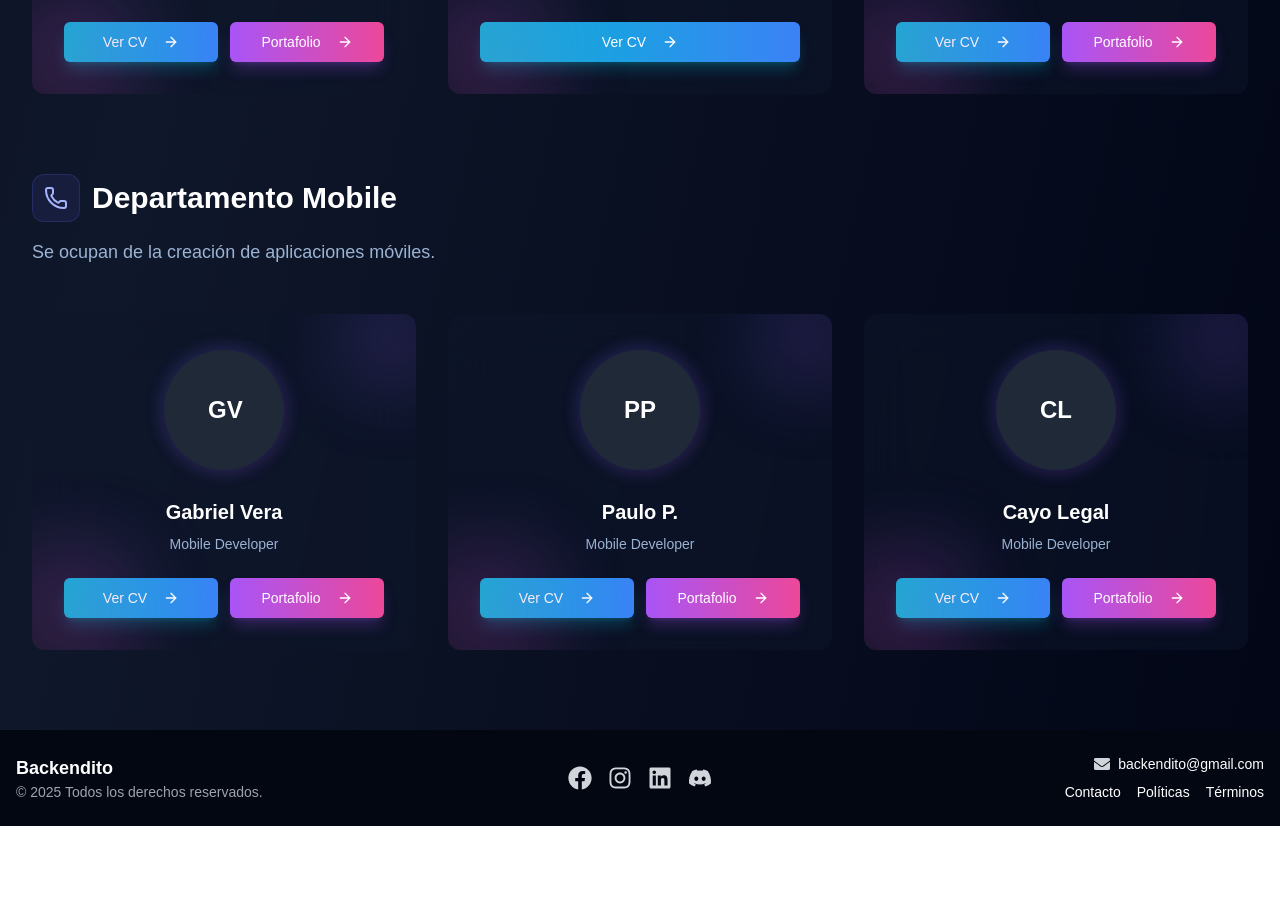
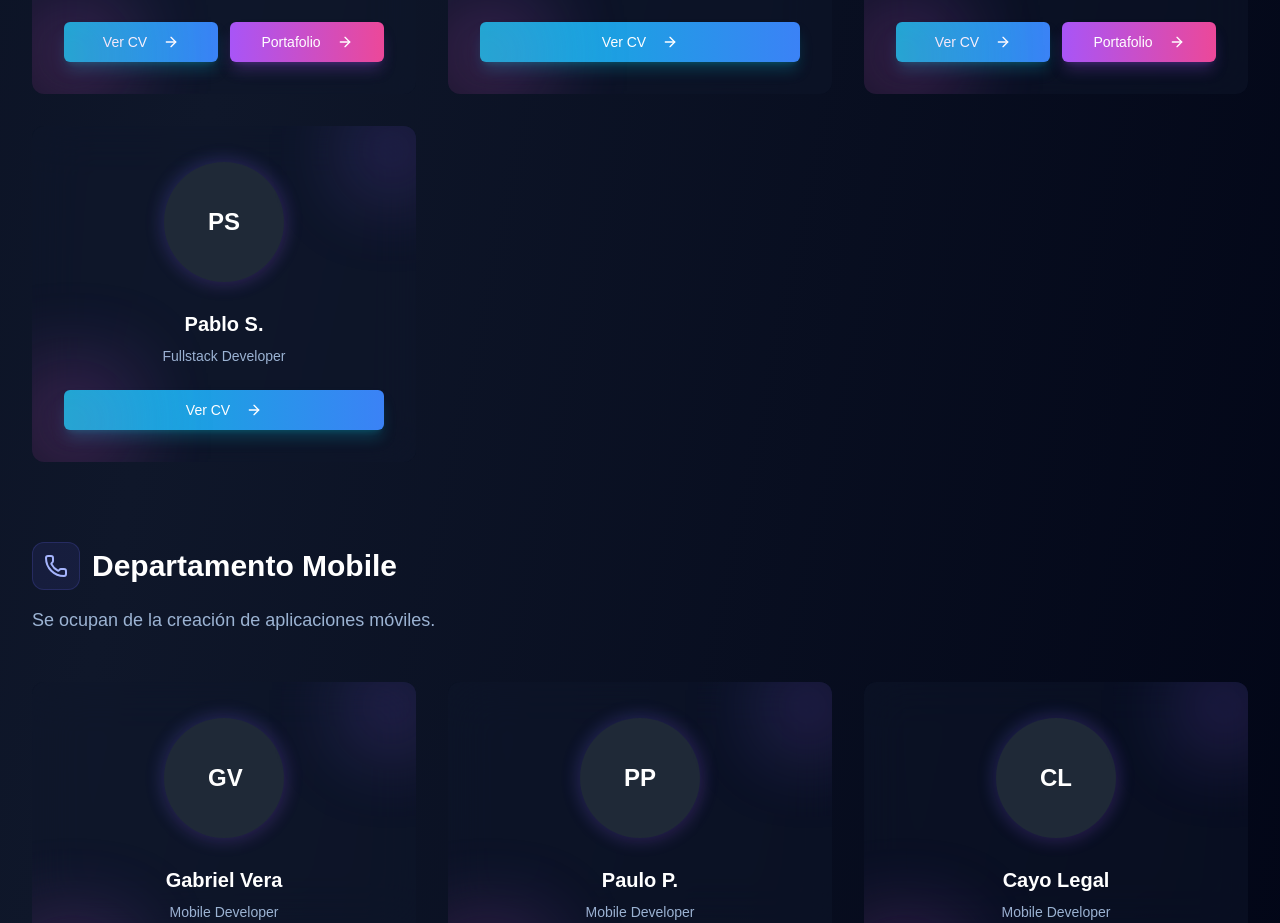
Before and after one commit to TomyRioss/backendito, a Next.js app: page /about in a window 1280 px wide. Shown: the part 4920-5843 px from the top of the page. Before the commit the page ends 5746 px from the top, so only its background shows below. Built offline with nearby package versions, Linux system fonts and the light colour scheme; no server answers.

Commit message:
added pablo s

```diff
--- a/src/components/About/aboutPersonnel.ts
+++ b/src/components/About/aboutPersonnel.ts
@@ -170,6 +170,14 @@ const fullstackPersonnel = [
     CV: 'https://drive.google.com/file/d/1RwO6pZ1J09z-BXqr7eX2wV7VEZvaVJ2T/view?usp=drive_link',
     portfolio: 'https://yhonchis.dev',
   },
+  {
+    id: 4,
+    initials: 'PS',
+    name: 'Pablo S.',
+    role: 'Fullstack Developer',
+    CV: 'https://europa.eu/europass/eportfolio/screen/share/documents/87c2d8d0-3f2f-4c69-8036-baad15119933?lang=en',
+    portfolio: '',
+  },
 ];
 
 const mobilePersonnel = [
```
